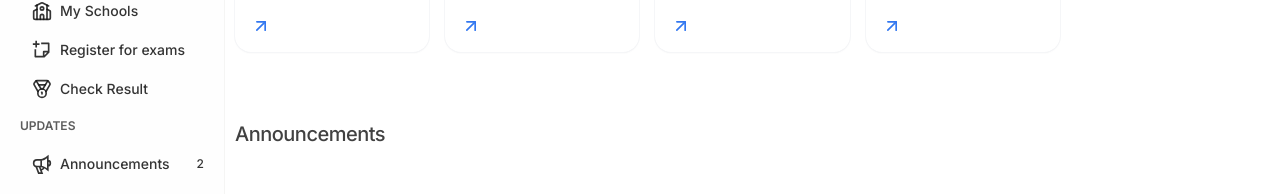
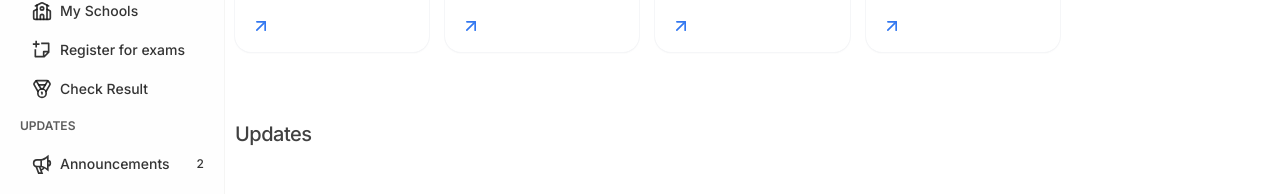
Before and after one commit to mbonikev/GradeWave, a React (Vite) app: page /#/student_dashboard in a window 1280 px wide. Shown: the part 166-360 px from the top of the page. Built offline with nearby package versions, Linux system fonts and the light colour scheme; sample sign-in values are in the browser's storage.

Commit message:
updated src/pages/student/StudentDashboard.jsx

```diff
--- a/src/pages/student/StudentDashboard.jsx
+++ b/src/pages/student/StudentDashboard.jsx
@@ -66,9 +66,11 @@ function StudentDashboard() {
             ))}
           </div>
 
-          <h1 className="text-xl font-medium tracking-tight mt-16 text-text-color/80">
-            Announcements
-          </h1>
+          <div className="w-full grid grid-cols-2">
+            <h1 className="text-xl font-medium tracking-tight mt-16 text-text-color/80">
+              Updates
+            </h1>
+          </div>
         </div>
       </div>
     </div>
```
